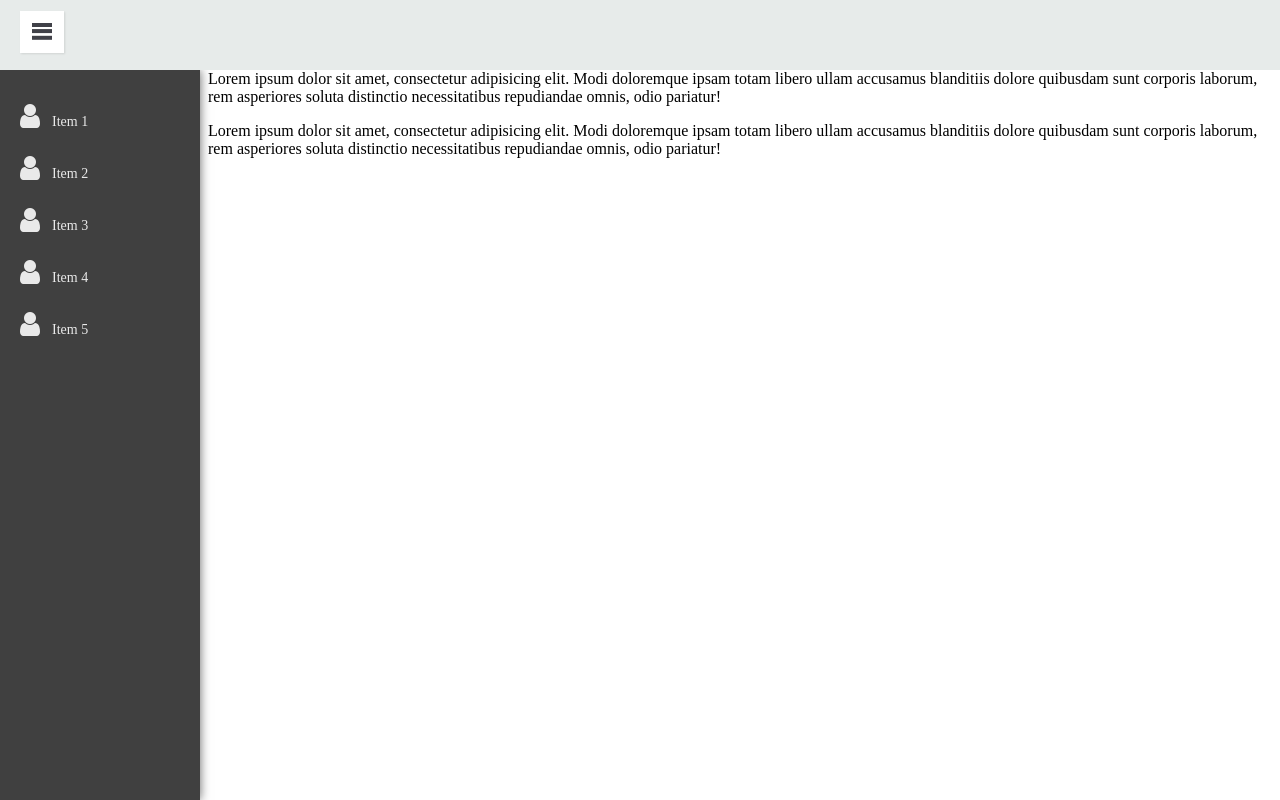
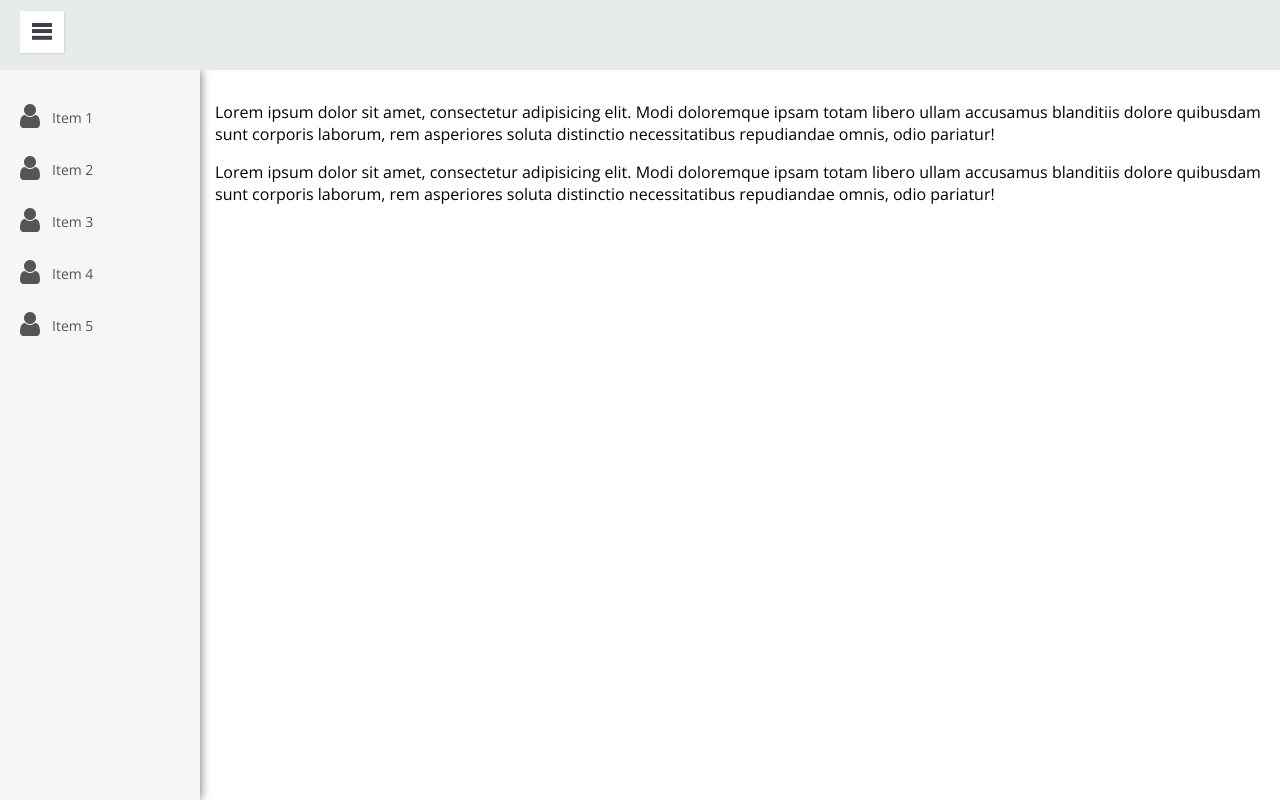
Before and after one commit to cbfranca/vertical-responsive-menu, a plain HTML site: page demos/demo.html in a window 1280 px wide. Drawn offline with nearby package versions, Linux system fonts and the light colour scheme.

Commit message:
Layout improvements.

```diff
--- a/demos/demo.css
+++ b/demos/demo.css
@@ -1,3 +1,8 @@
+body {
+  margin: 0;
+  font-family: "Open Sans", sans-serif;
+}
+
 header {
   position: fixed;
   top: 0;
@@ -13,6 +18,7 @@ header {
 
 .wrapper {
   margin-top: 70px;
+  padding: 15px;
 
   -webkit-transition: all .4s ease-out;
   -moz-transition: all .4s ease-out;
--- a/demos/demo.html
+++ b/demos/demo.html
@@ -4,6 +4,7 @@
   <meta charset="UTF-8">
   <title>Responsive Left Menu - Demonstration </title>
   <meta name="viewport" content="width=device-width, initial-scale=1.0, maximum-scale=1.0, user-scalable=no">
+  <link href='http://fonts.googleapis.com/css?family=Open+Sans' rel='stylesheet' type='text/css'>
   <link rel="stylesheet" href="../src/responsive-left-menu.css">
   <link href="http://maxcdn.bootstrapcdn.com/font-awesome/4.2.0/css/font-awesome.min.css" rel="stylesheet">
   <link rel="stylesheet" href="demo.css">
--- a/src/responsive-left-menu.css
+++ b/src/responsive-left-menu.css
@@ -1,23 +1,19 @@
-/* =========================
+/*==========================*\
   Responsive left menu
-    ==========================*/
+\*==========================*/
 
-/*
+/*==========================*\
   Mobile first
-    ==========================*/
+\*==========================*/
 
 .vertical-nav {
-      /* Positioning */
-      position: fixed;
+  position: absolute;
   left: -200px;
   top: 70px;
-
-      /* Display and box template */
   bottom: 0;
   width: 200px;
 
-      /* Others */
-      background-color: #404040;
+  background-color: #f6f6f6;
   box-shadow: 0 0 10px rgba(0,0,0,0.6);
 
   -webkit-transition: all .4s ease-out;
@@ -30,34 +26,48 @@
   padding-left: 0;
   width: 100%;
   margin-top: 20px;
+  list-style-type: none;
 }
 
 .menu__item {
-      list-style-type: none;
+}
+
+.menu li {
+  -webkit-transition: all .2s ease-out;
+  -moz-transition: all .2s ease-out;
+  -o-transition: all .2s ease-out;
+  transition: all .2s ease-out;
+}
+
+.menu li:hover {
+  background-color: rgba(0,0,0,0.05);
 }
 
 .menu__item a {
-      /* Positioning */
   position: relative;
-      /* Display & Box template */
+
   display: block;
   padding: 12px;
-      /*border-bottom: 1px dotted #52535a;*/
-      /* Others */
+
   font-size: 14px;
   text-decoration: none;
-      color: #e9e9e9;
+  color: #555;
   font-weight: 400;
   overflow: hidden;
+
+  -webkit-transition: all .2s ease-out;
+  -moz-transition: all .2s ease-out;
+  -o-transition: all .2s ease-out;
+  transition: all .2s ease-out;
 }
 
 .menu__item a:hover {
-      color: #ffffff;
-      /*background-color: #fcfcfc;*/
+  color: #000;
 }
 
 .menu__item i {
   padding-right: 4px;
+  vertical-align: -10%;
 }
 
 .toggle-menu {
@@ -65,28 +75,27 @@
 }
 
 .menu__button {
-      /* Positioning */
   position: absolute;
   left: 20px;
   top: 15%;
   z-index: 1;
-      /* Display & Box template */
+
   display: block;
   height: 18px;
   padding: 12px;
-      /* Others */
+
   background-color: #fff;
   cursor: pointer;
   box-shadow: 1px 1px 2px rgba(0,0,0,0.1);
 }
 
 .menu__button:before {
-      /* Display & Box template */
+
   content: "";
   display: inline-block;
   width: 20px;
   height: 0.25em;
-      /* Others */
+
   background: #404148;
   vertical-align: top;
   box-shadow: 0 0.38em 0 0 #404148,0 0.8em 0 0 #404148;
@@ -94,6 +103,8 @@
 
 .menu__subitens {
   display: none;
+  padding-left: 0;
+  padding-bottom: 8px;
   list-style: none;
   color: #fff;
 }
@@ -110,7 +121,9 @@
   padding-right: 20px;
 }
 
-    .menu__subitem-link {
+.menu__subitem a {
+  padding: 8px 12px 8px 20px;
+  font-size: 0.85em;
 }
 
 .menu__subitem-link:hover {
@@ -118,9 +131,9 @@
 }
 
 
-/*
+/*==========================*\
   Small devices (tablets)
-    ==========================*/
+\*==========================*/
 @media (min-width: 768px) {
 
   .vertical-nav {
@@ -132,10 +145,11 @@
   }
 }
 
-/*
+/*==========================*\
   Medium devices (desktops)
-    ==========================*/
+\*==========================*/
 @media (min-width: 992px) {
+
   .toggle-menu {
     left: -136px;
   }
@@ -143,15 +157,11 @@
   .menu__icon--isCollapsed {
     float: right;
   }
+}
 
-/* Medium devices (desktops)
-==========================*/
-@media (min-width: 992px) {
-
+/*==============================*\
+  Large devices (Large desktops)
+\*==============================*/
+@media (min-width: 1200px) {
 
 }
-
-/* Large devices (Large desktops)
-==========================*/
-@media (min-width: 1200px) {
-}
```
Lines whose indentation alone changed are shown as unchanged.
